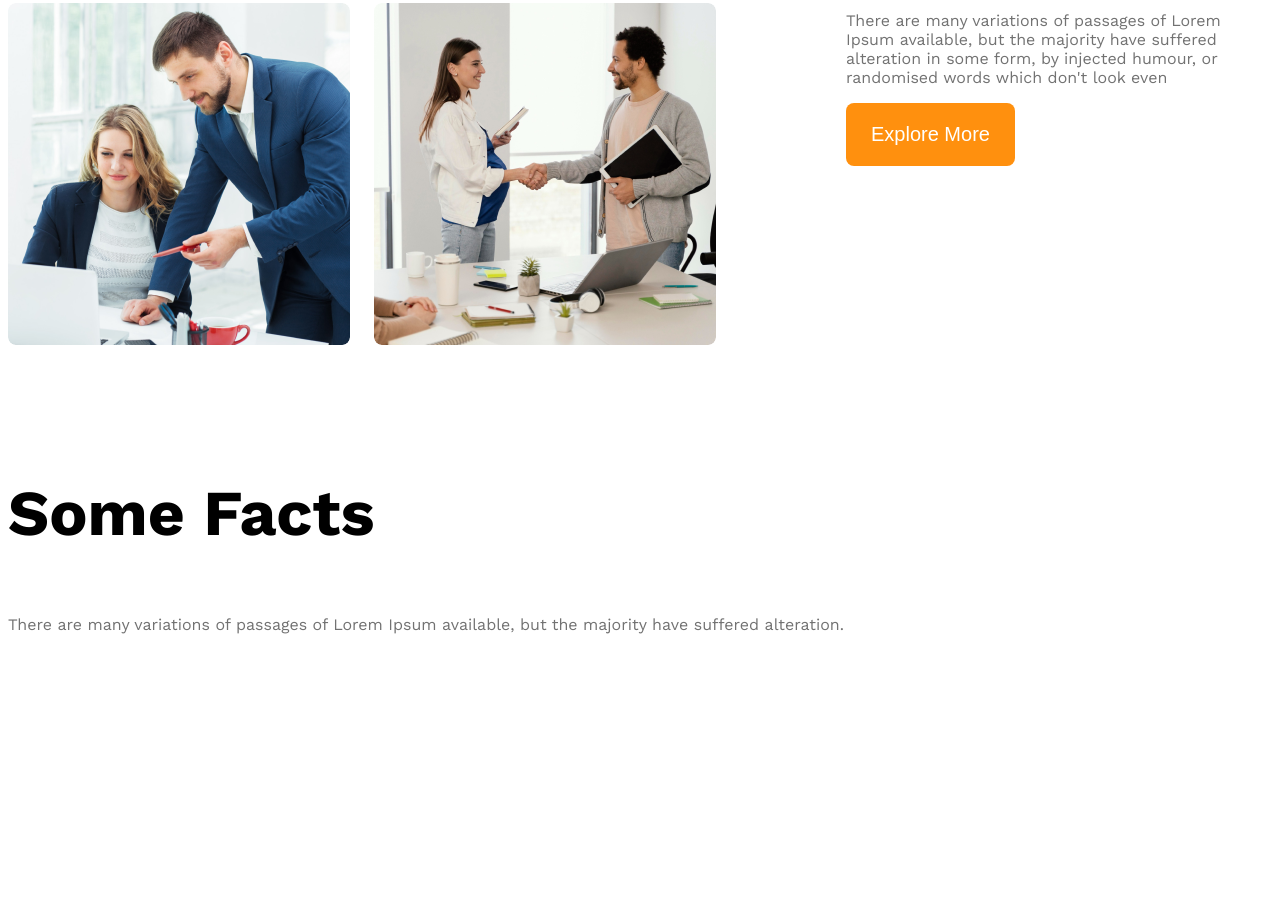
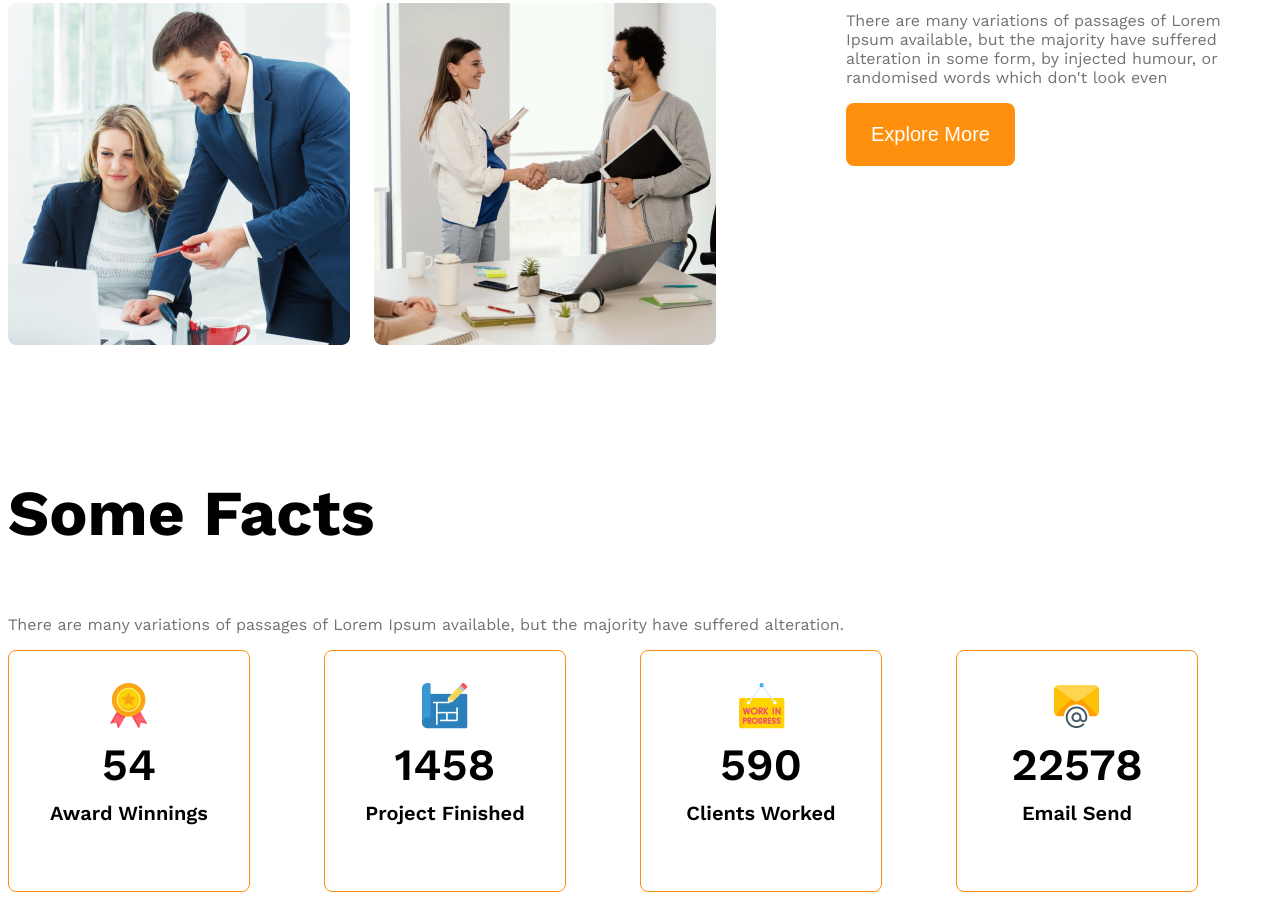
Before and after one commit to captainsifat/g3-architects-website, a plain HTML site: page index.html in a window 1280 px wide. Shown: the part 1677-2577 px from the top of the page. Before the commit the page ends 2492 px from the top, so only its background shows below. Drawn offline with nearby package versions, Linux system fonts and the light colour scheme.

Commit message:
Add Facts contents and apply flex

```diff
--- a/index.html
+++ b/index.html
@@ -55,30 +55,39 @@
  <!-- some facts -->
   <section class="some-facts">
     <h3 class="banner-title">Some Facts</h3>
-    <p class="text-light-gray">
+    <p class="text-light-gray fact-description">
         There are many variations of passages of Lorem Ipsum available, but the majority have suffered alteration.
     </p>
     <div class="facts-container">
-        <!-- .fact*4>img.fact-icon+h4.fact-number+h5.fact-name  -->
-        <div class="fact">
-            <img src="" alt="" class="fact-icon">
-            <h4 class="fact-number"></h4>
-            <h5 class="fact-name"></h5>
+        <!-- .fact-card*4>img.fact-icon+h4.fact-number+h5.fact-name  -->
+        <div class="fact-card">
+            <div>
+                <img src="images/icons/ribon.png" alt="" class="fact-icon">
+                <h4 class="fact-number">54</h4>
+                <h5 class="fact-name">Award Winnings</h5>
+            </div>
         </div>
-        <div class="fact">
-            <img src="" alt="" class="fact-icon">
-            <h4 class="fact-number"></h4>
-            <h5 class="fact-name"></h5>
+        <div class="fact-card">
+            <div>
+                <img src="images/icons/projects.png" alt="" class="fact-icon">
+                <h4 class="fact-number">1458</h4>
+                <h5 class="fact-name">Project Finished</h5>
+            </div>
         </div>
-        <div class="fact">
-            <img src="" alt="" class="fact-icon">
-            <h4 class="fact-number"></h4>
-            <h5 class="fact-name"></h5>
+        <div class="fact-card">
+            <div>
+                <img src="images/icons/customers.png" alt="" class="fact-icon">
+                <h4 class="fact-number">590</h4>
+                <h5 class="fact-name">Clients Worked</h5>
+            </div>
+
         </div>
-        <div class="fact">
-            <img src="" alt="" class="fact-icon">
-            <h4 class="fact-number"></h4>
-            <h5 class="fact-name"></h5>
+        <div class="fact-card">
+            <div>
+                <img src="images/icons/email.png" alt="" class="fact-icon">
+                <h4 class="fact-number">22578</h4>
+                <h5 class="fact-name">Email Send</h5>
+            </div>
         </div>
     </div>
   </section>
--- a/styles.css
+++ b/styles.css
@@ -101,6 +101,32 @@ main > section{
 .orange-text{
   color:#FF900E;
 }
+/* some facts related styles  */
+.facts-container{
+display: grid;
+grid-template-columns: repeat(4,1fr);
+}
+.fact-card{
+  border: 1px solid #FF900E;
+  width: 240px;
+  height: 240px;
+  border-radius: 8px;
+  display: flex;
+  justify-content: center;
+  align-items: center;
+  text-align: center;
+}
+.fact-number{
+  font-size: 2.8rem;
+  font-weight: 600;
+  margin-top: 5px;
+  margin-bottom: 10px;
+}
+.fact-name{
+  font-size: 1.25rem;
+  font-weight: 600;
+  margin-top: 10px;
+}
 /* responsive media query*/
 @media screen and (max-width: 576px){
   .navbar, .nav-links, .teams{
```
